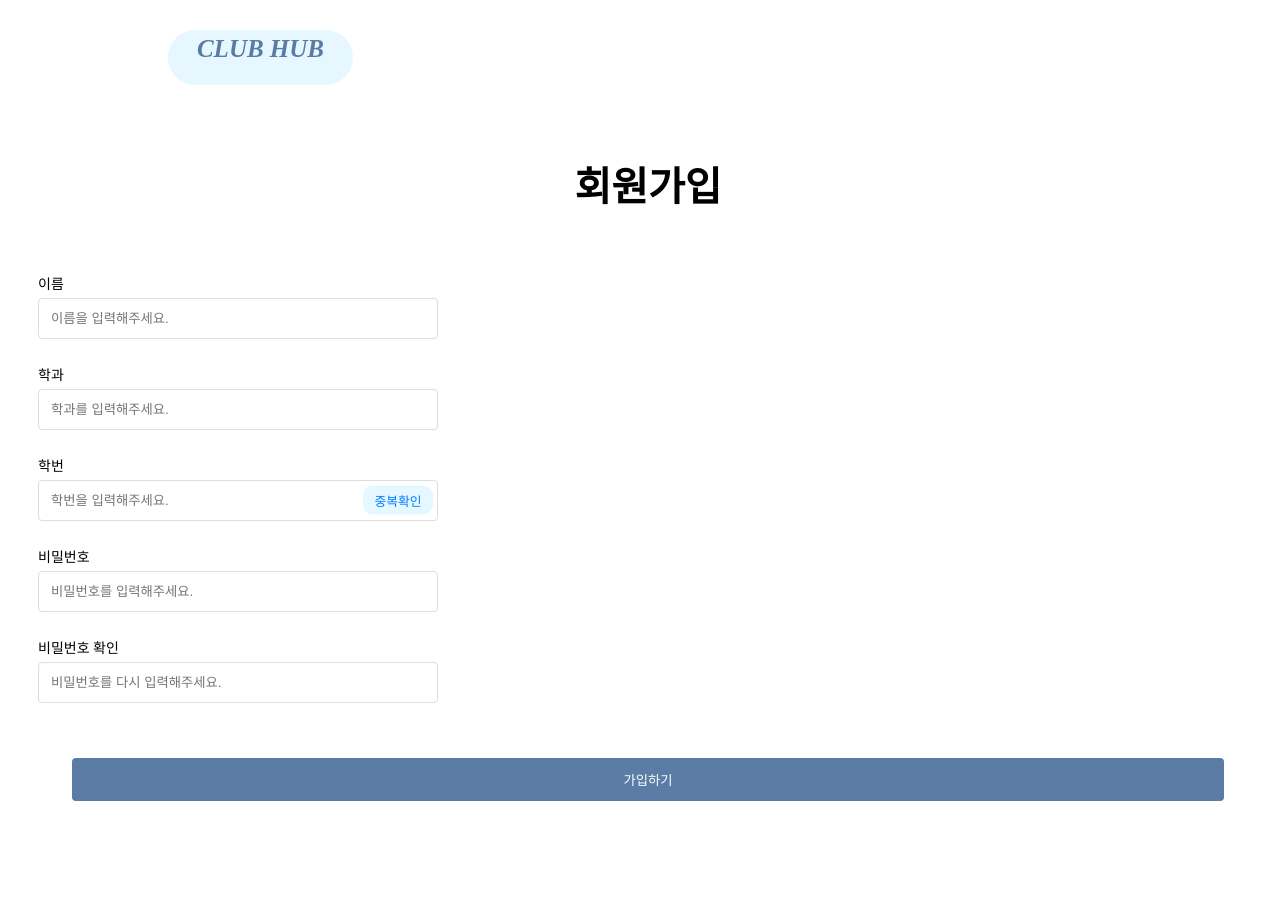
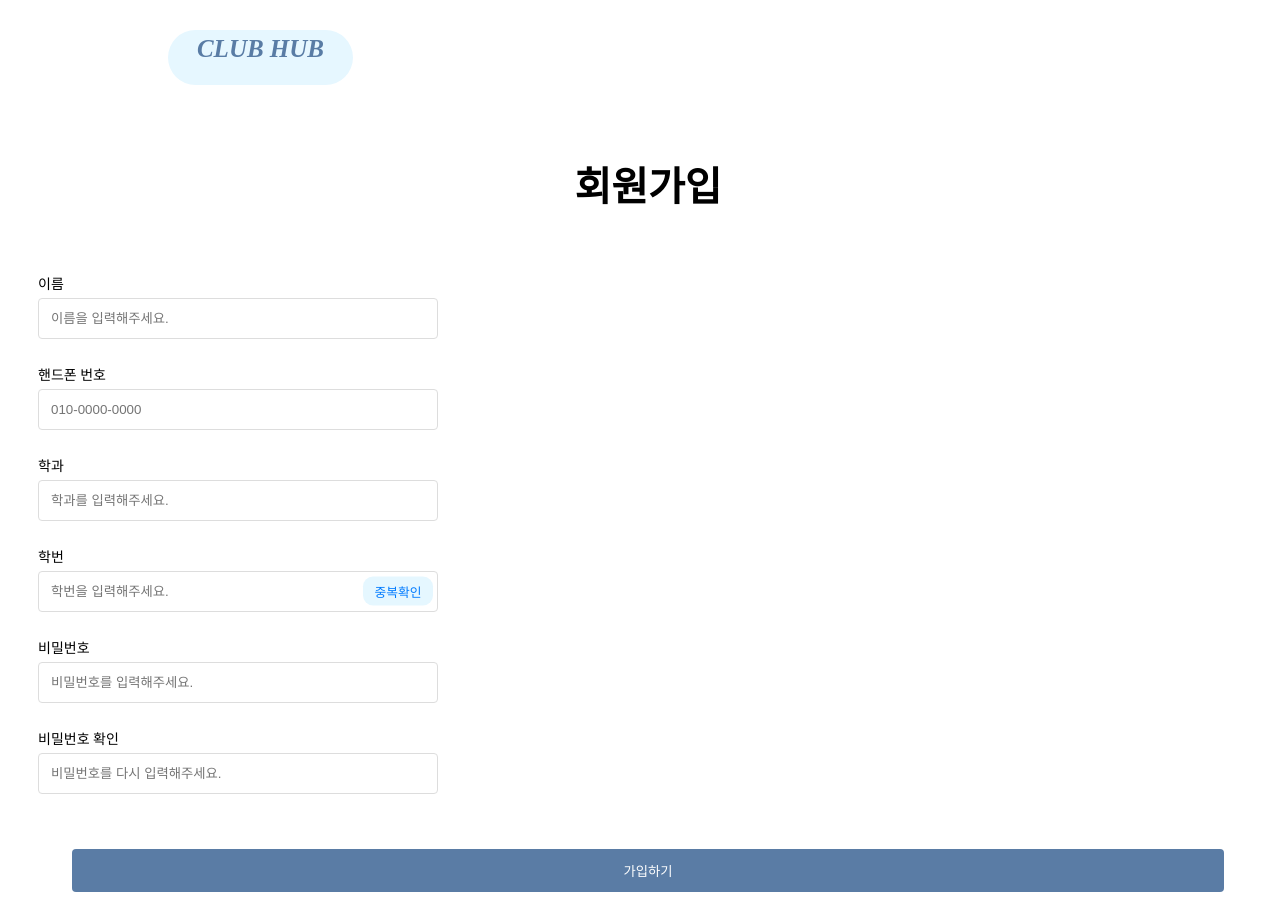
Before and after one commit to KDT-Club/frontend, a React (Create React App) app: page /signup in a window 1280 px wide. Before the commit the page ends 816 px from the top, so only its background shows below. Built offline with nearby package versions, Linux system fonts and the light colour scheme; the HTML template or start-up script is replaced by a standard one.

Commit message:
로그인, 회원가입 API 설계

```diff
--- a/src/pages/login/login.jsx
+++ b/src/pages/login/login.jsx
@@ -7,9 +7,36 @@ import kakao from '../../images/kakao_login.png'
 import {GoogleLogin} from '@react-oauth/google'
 
 function Login() {
-    const [id, setId] = useState('');
+    const [username, setUserName] = useState('');
     const [password, setPassword] = useState('');
     const navigate = useNavigate();
+
+
+    // 로그인 API 개발 !
+    // const handleLogin = async () => {
+    //     try{
+    //         const response = await fetch('http://login', {
+    //             method: 'POST',
+    //             headers: {
+    //                 'Content-Type': 'application/json',
+    //             },
+    //             body: new URLSearchParams({
+    //                 studentId: username,
+    //                 password: password,
+    //             }),
+    //         });
+    //
+    //         if(response.ok){
+    //             const data = await response.json();
+    //             localStorage.setItem('token', data.access_token);
+    //             navigate('/main');
+    //         } else {
+    //             alert('로그인에 실패했습니다.');
+    //         }
+    //     } catch (error) {
+    //         console.error('로그인 중 에러 발생:', error);
+    //     }
+    // }
 
     const handleLogin = (e) => {
         e.preventDefault();
@@ -45,8 +72,8 @@ function Login() {
                         id="student-id"
                         type="text"
                         placeholder="Your ID"
-                        value={id}
-                        onChange={(e) => setId(e.target.value)}
+                        value={name}
+                        onChange={(e) => setUserName(e.target.value)}
                     />
                 </div>
                 <div className="input-group">
--- a/src/pages/login/signup.jsx
+++ b/src/pages/login/signup.jsx
@@ -23,11 +23,11 @@ function Modal({onClose}) {
 
 function signup () {
     // eslint-disable-next-line react-hooks/rules-of-hooks
-    const [id, setId] = React.useState('');
+    const [username, setUserName] = React.useState('');
     // eslint-disable-next-line react-hooks/rules-of-hooks
     const [name, setName] = React.useState('');
     // eslint-disable-next-line react-hooks/rules-of-hooks
-    const [major, setMajor] = React.useState('');
+    const [department, setDepartment] = React.useState('');
     // eslint-disable-next-line react-hooks/rules-of-hooks
     const [password, setPassword] = React.useState('');
     // eslint-disable-next-line react-hooks/rules-of-hooks
@@ -38,6 +38,8 @@ function signup () {
     const navigate = useNavigate();
     // eslint-disable-next-line react-hooks/rules-of-hooks
     const [showModal, setShowModal] = React.useState(false);
+    // eslint-disable-next-line react-hooks/rules-of-hooks
+    const [phone, setPhone] = React.useState('');
 
     const handleDuplicateCheck = () => {
         setDuplicateId(true);
@@ -46,6 +48,33 @@ function signup () {
     const handleBackClick = () => {
         window.history.back();
     }
+
+
+    // 회원가입 API 나중에 개발.
+    // const handleSignUp = async () => {
+    //     try {
+    //         if(password !== confirmPassword) {
+    //             alert('비밀번호가 일치하지 않습니다.');
+    //             return;
+    //         }
+    //
+    //         const response = await fetch('https://?/signup', {
+    //             method: 'POST',
+    //             headers: {
+    //                 'Content-Type': 'application/json',
+    //             },
+    //             body: JSON.stringify({name, phone, username, department, password })
+    //         });
+    //
+    //         if(response.status === 200) {
+    //             navigate('/login');
+    //         }
+    //     }catch(error){
+    //         console.log('회원가입 중 에러 발생:',error);
+    //         alert('회원가입 중 에러가 발생하였습니다.');
+    //     }
+    // }
+
 
     const handleSignup = (e) => {
         e.preventDefault();
@@ -82,25 +111,35 @@ function signup () {
                     />
                 </div>
                 <div className="input-group">
+                    <label htmlFor="phone">핸드폰 번호</label>
+                    <input
+                        id="phone"
+                        type="text"
+                        placeholder="010-0000-0000"
+                        value={phone}
+                        onChange={(e) => setPhone(e.target.value)}
+                    />
+                </div>
+                <div className="input-group">
                     <label htmlFor="student-major">학과</label>
                     <input
                         id="student-major"
                         type="text"
                         placeholder="학과를 입력해주세요."
-                        value={major}
-                        onChange={(e) => setMajor(e.target.value)}
+                        value={department}
+                        onChange={(e) => setDepartment(e.target.value)}
                     />
                 </div>
                 <div className="input-group">
                     <label htmlFor="student-id">학번</label>
                     <div className="input-with-button">
-                    <input
-                        id="student-id"
-                        type="id"
-                        placeholder="학번을 입력해주세요."
-                        value={id}
-                        onChange={(e) => setId(e.target.value)}
-                    />
+                        <input
+                            id="student-id"
+                            type="id"
+                            placeholder="학번을 입력해주세요."
+                            value={username}
+                            onChange={(e) => setUserName(e.target.value)}
+                        />
                         <button onClick={handleDuplicateCheck} className="duplicate-check-btn">중복확인</button>
                     </div>
                 </div>
@@ -130,7 +169,7 @@ function signup () {
                 </div>
                 <button type="submit" className="signup-btn" onClick={handleSignup}>가입하기</button>
                 {showModal && (
-                    <Modal onClose={handleModalClose} />
+                    <Modal onClose={handleModalClose}/>
                 )}
             </div>
         </div>
```
